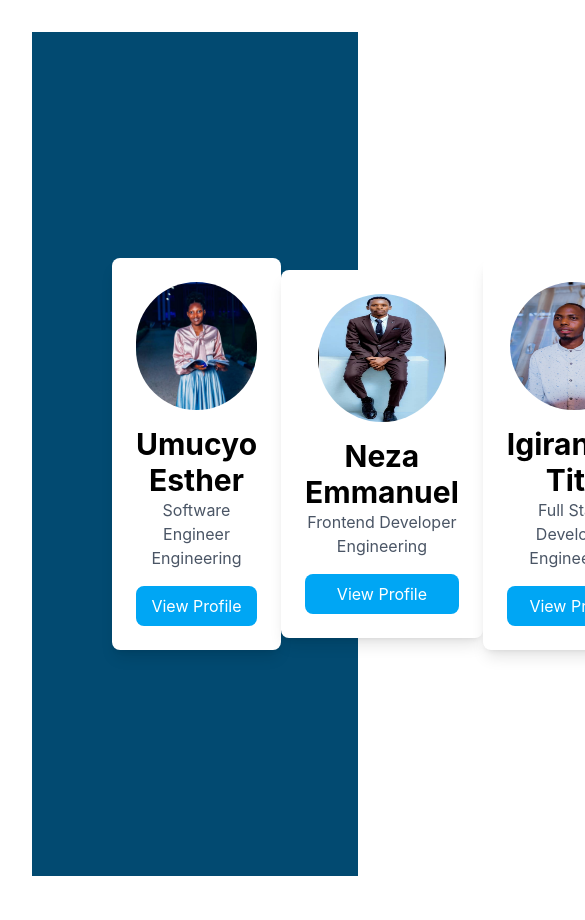
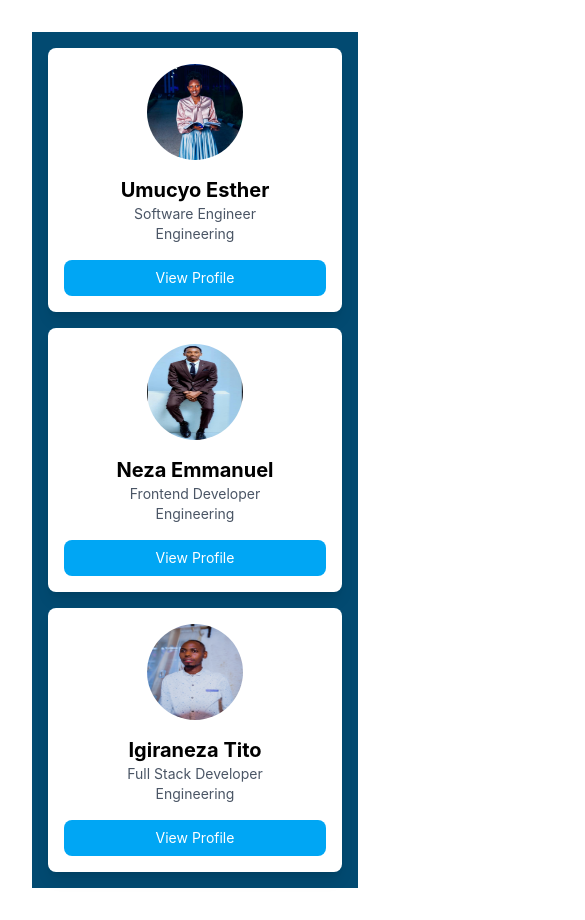
Before and after one commit to umucyo77/ID-Card-Generator, a React (Vite) app: page / in a window 390 px wide. Shown: the top 920 px of the page, 585 px wide, since content can reach past the window. Built offline with nearby package versions, Linux system fonts and the light colour scheme.

Commit message:
Add responsiveness

```diff
--- a/src/CardList.jsx
+++ b/src/CardList.jsx
@@ -46,7 +46,7 @@ function CardList() {
 
    <>
 
-<div className="min-h-screen bg-sky-900 w-full flex items-center justify-between p-20">
+<div className="min-h-screen bg-sky-900 w-full flex flex-col md:flex-row items-center justify-center md:justify-between p-4 md:p-8 lg:p-20 gap-4 md:gap-0">
 
 
   {people.map((person) => (
--- a/src/components/IdCard.jsx
+++ b/src/components/IdCard.jsx
@@ -5,13 +5,13 @@ const IdCard = ({image, name, role, idNumber, department}) => {
 
     return(
         <>
-        <div className="bg-white shadow-lg rounded-lg p-6 w-80 mx-auto">
-            <img src={image} alt="Profile" className="w-32 h-32 rounded-full mx-auto"/>
-            <h2 className="text-3xl text-center font-bold mt-4">{name}</h2>
-            <p className="text-gray-600 text-center">{role}</p>
-            <p className="text-gray-600 text-center">{idNumber}</p>
-            <p className="text-gray-600 text-center">{department}</p>
-            <button className="mt-4 w-full bg-sky-500 text-white py-2 rounded-lg hover:bg-sky-800">View Profile</button>
+        <div className="bg-white shadow-lg rounded-lg p-4 md:p-6 w-full max-w-xs md:max-w-sm mx-auto">
+            <img src={image} alt="Profile" className="w-24 h-24 md:w-32 md:h-32 rounded-full mx-auto"/>
+            <h2 className="text-xl md:text-3xl text-center font-bold mt-4">{name}</h2>
+            <p className="text-gray-600 text-center text-sm md:text-base">{role}</p>
+            <p className="text-gray-600 text-center text-sm md:text-base">{idNumber}</p>
+            <p className="text-gray-600 text-center text-sm md:text-base">{department}</p>
+            <button className="mt-4 w-full bg-sky-500 text-white py-2 rounded-lg hover:bg-sky-800 text-sm md:text-base">View Profile</button>
         </div>
 
         </>
```
